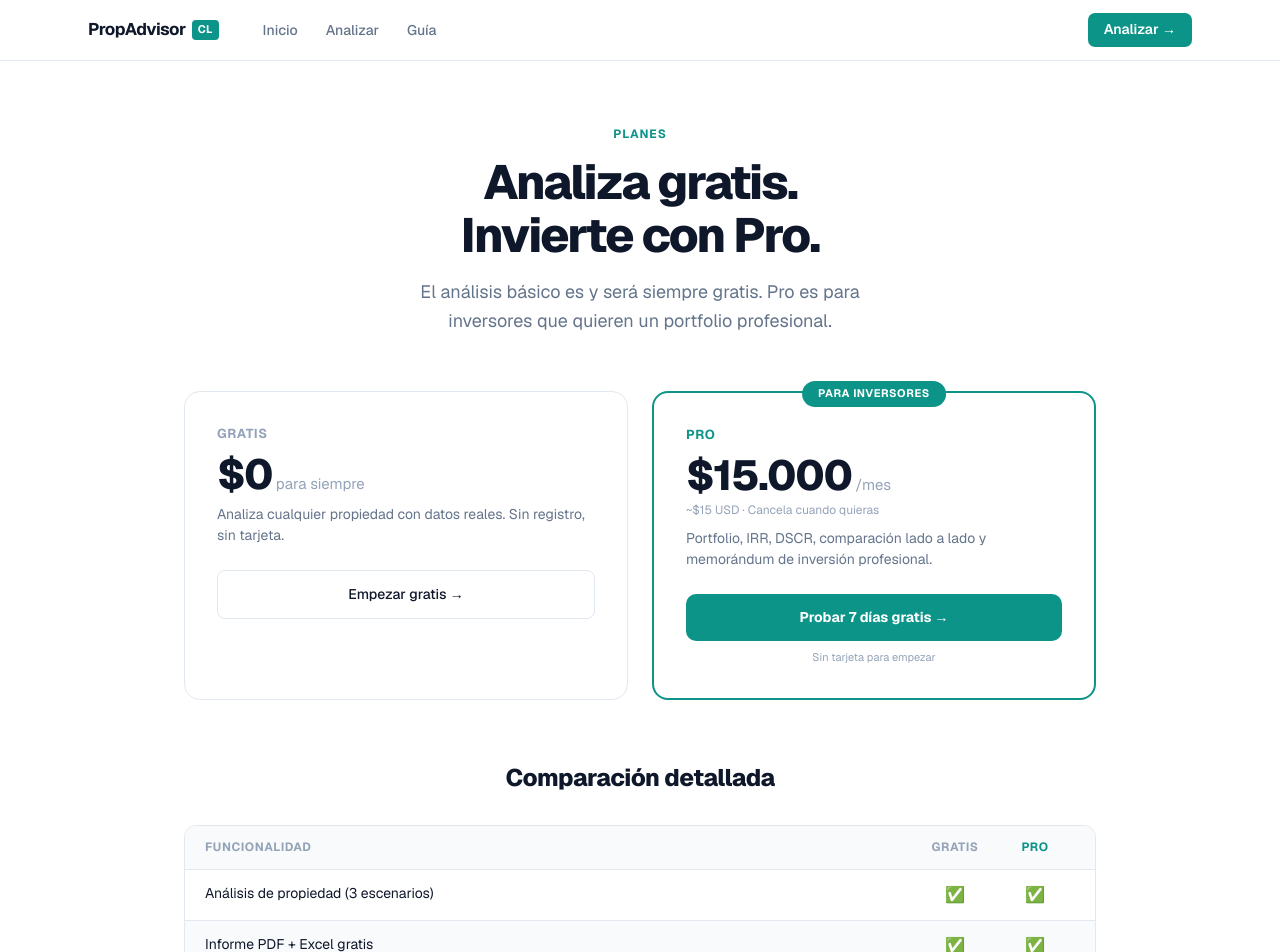
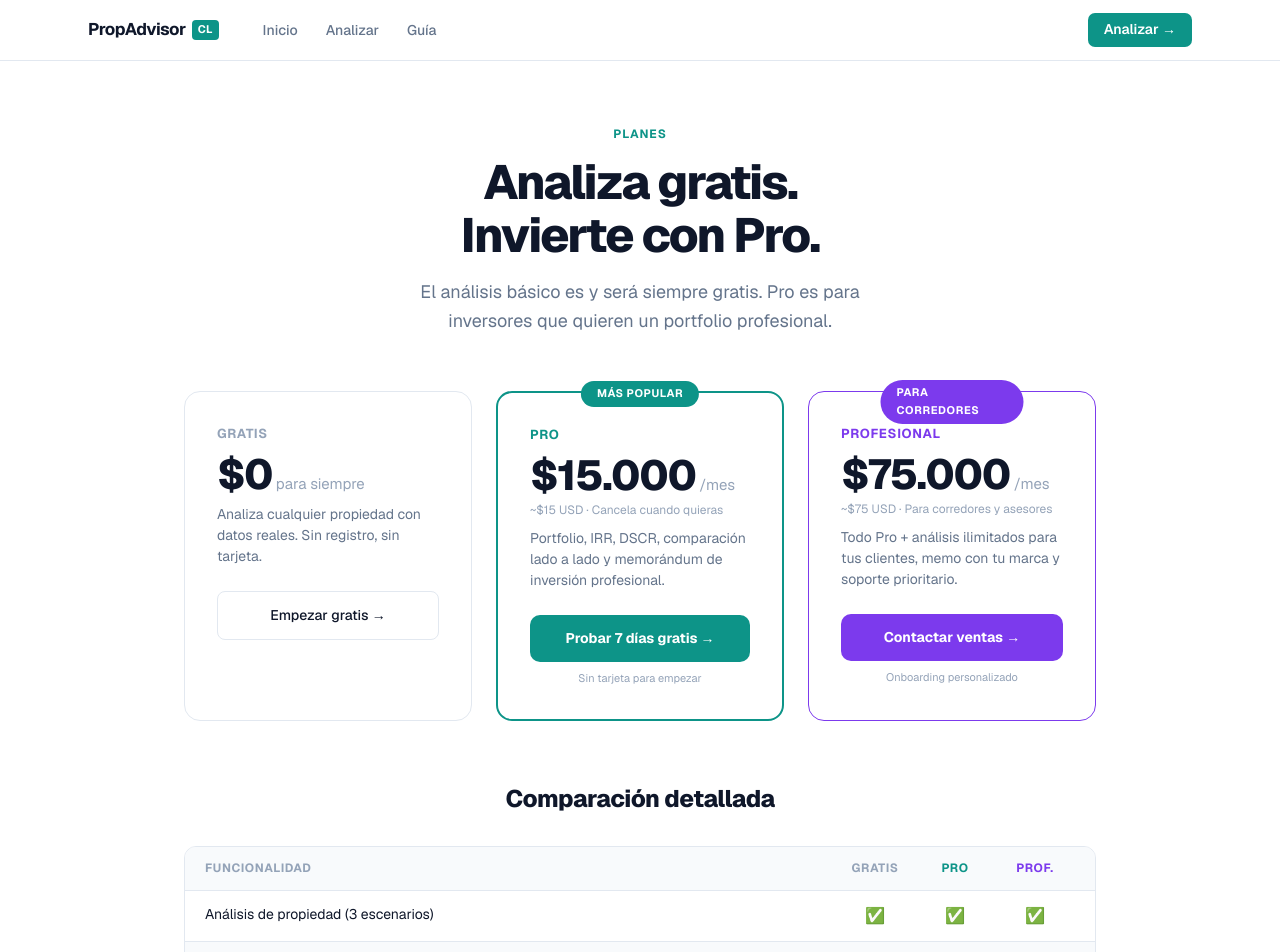
Before and after one commit to Luisfe1993/propadvisor-cl, a Next.js app: page /pricing in a window 1280 px wide. Shown: the top 952 px of the page. Built offline with nearby package versions, Linux system fonts and the light colour scheme; no server answers.

Commit message:
revenue: activate Santiago broker routing, add insurance + broker CTAs, 3-tier pricing, critical evaluation doc

```diff
--- a/app/pricing/page.tsx
+++ b/app/pricing/page.tsx
@@ -5,21 +5,24 @@ import { useState } from "react";
 import { useUser } from "@clerk/nextjs";
 
 const features = [
-  { name: "Análisis de propiedad (3 escenarios)", free: true, pro: true },
-  { name: "Informe PDF + Excel gratis", free: true, pro: true },
-  { name: "Tasas de 8 bancos chilenos", free: true, pro: true },
-  { name: "Datos por comuna (plusvalía, cap rate)", free: true, pro: true },
-  { name: "Contacto con ejecutivo hipotecario", free: true, pro: true },
-  { name: "Guardar propiedades en portfolio", free: false, pro: true },
-  { name: "Comparar hasta 10 propiedades", free: false, pro: true },
-  { name: "Modelar vacancia (0-20%)", free: false, pro: true },
-  { name: "Desglose de gastos (GGCC, seguros, admin)", free: false, pro: true },
-  { name: "Calculadora de impuestos (contribuciones, DFL2)", free: false, pro: true },
-  { name: "IRR (tasa interna de retorno)", free: false, pro: true },
-  { name: "DSCR (cobertura de deuda)", free: false, pro: true },
-  { name: "Cash-on-cash por año", free: false, pro: true },
-  { name: "Dashboard de portfolio", free: false, pro: true },
-  { name: "Memorándum de inversión PDF", free: false, pro: true },
+  { name: "Análisis de propiedad (3 escenarios)", free: true, pro: true, profesional: true },
+  { name: "Informe PDF + Excel gratis", free: true, pro: true, profesional: true },
+  { name: "Tasas de 8 bancos chilenos", free: true, pro: true, profesional: true },
+  { name: "Datos por comuna (plusvalía, cap rate)", free: true, pro: true, profesional: true },
+  { name: "Contacto con ejecutivo hipotecario", free: true, pro: true, profesional: true },
+  { name: "Guardar propiedades en portfolio", free: false, pro: true, profesional: true },
+  { name: "Comparar hasta 10 propiedades", free: false, pro: true, profesional: true },
+  { name: "Modelar vacancia (0-20%)", free: false, pro: true, profesional: true },
+  { name: "Desglose de gastos (GGCC, seguros, admin)", free: false, pro: true, profesional: true },
+  { name: "Calculadora de impuestos (contribuciones, DFL2)", free: false, pro: true, profesional: true },
+  { name: "IRR (tasa interna de retorno)", free: false, pro: true, profesional: true },
+  { name: "DSCR (cobertura de deuda)", free: false, pro: true, profesional: true },
+  { name: "Cash-on-cash por año", free: false, pro: true, profesional: true },
+  { name: "Dashboard de portfolio", free: false, pro: true, profesional: true },
+  { name: "Memorándum de inversión PDF", free: false, pro: true, profesional: true },
+  { name: "Análisis ilimitados para clientes", free: false, pro: false, profesional: true },
+  { name: "Memo con tu marca (white-label)", free: false, pro: false, profesional: true },
+  { name: "Soporte prioritario", free: false, pro: false, profesional: true },
 ];
 
 export default function PricingPage() {
@@ -61,7 +64,7 @@ export default function PricingPage() {
         </div>
 
         {/* Plans grid */}
-        <div style={{ display: "grid", gridTemplateColumns: "repeat(auto-fit, minmax(300px, 1fr))", gap: "24px", marginBottom: "64px" }}>
+        <div style={{ display: "grid", gridTemplateColumns: "repeat(auto-fit, minmax(280px, 1fr))", gap: "24px", marginBottom: "64px" }}>
 
           {/* Free plan */}
           <div style={{ border: "1px solid var(--border)", borderRadius: "16px", padding: "32px", background: "white" }}>
@@ -89,7 +92,7 @@ export default function PricingPage() {
               background: "var(--accent)", color: "white", fontSize: "11px", fontWeight: 700,
               padding: "4px 16px", borderRadius: "9999px", textTransform: "uppercase", letterSpacing: "0.05em",
             }}>
-              Para inversores
+              Más popular
             </div>
             <p style={{ fontSize: "13px", fontWeight: 700, color: "var(--accent)", textTransform: "uppercase", letterSpacing: "0.05em", marginBottom: "8px" }}>Pro</p>
             <div style={{ display: "flex", alignItems: "baseline", gap: "4px", marginBottom: "4px" }}>
@@ -117,6 +120,41 @@ export default function PricingPage() {
               Sin tarjeta para empezar
             </p>
           </div>
+
+          {/* Profesional plan */}
+          <div style={{ border: "1px solid #7C3AED", borderRadius: "16px", padding: "32px", background: "white", position: "relative" }}>
+            <div style={{
+              position: "absolute", top: "-12px", left: "50%", transform: "translateX(-50%)",
+              background: "#7C3AED", color: "white", fontSize: "11px", fontWeight: 700,
+              padding: "4px 16px", borderRadius: "9999px", textTransform: "uppercase", letterSpacing: "0.05em",
+            }}>
+              Para corredores
+            </div>
+            <p style={{ fontSize: "13px", fontWeight: 700, color: "#7C3AED", textTransform: "uppercase", letterSpacing: "0.05em", marginBottom: "8px" }}>Profesional</p>
+            <div style={{ display: "flex", alignItems: "baseline", gap: "4px", marginBottom: "4px" }}>
+              <p style={{ fontSize: "42px", fontWeight: 800, color: "var(--text-primary)", letterSpacing: "-0.04em", lineHeight: 1 }}>$75.000</p>
+              <p style={{ fontSize: "15px", color: "var(--text-muted)" }}>/mes</p>
+            </div>
+            <p style={{ fontSize: "12px", color: "var(--text-muted)", marginBottom: "8px" }}>~$75 USD · Para corredores y asesores</p>
+            <p style={{ fontSize: "14px", color: "var(--text-secondary)", lineHeight: 1.5, marginBottom: "24px" }}>
+              Todo Pro + análisis ilimitados para tus clientes, memo con tu marca y soporte prioritario.
+            </p>
+            <a
+              href="mailto:contacto@propadvisor.site?subject=Plan%20Profesional%20PropAdvisor"
+              style={{
+                display: "block", textAlign: "center", padding: "12px", fontSize: "14px",
+                width: "100%", boxSizing: "border-box",
+                background: "#7C3AED", color: "white", borderRadius: "10px",
+                fontWeight: 700, border: "none", cursor: "pointer",
+                textDecoration: "none", transition: "background 0.15s",
+              }}
+            >
+              Contactar ventas →
+            </a>
+            <p style={{ fontSize: "11px", color: "var(--text-muted)", textAlign: "center", marginTop: "8px" }}>
+              Onboarding personalizado
+            </p>
+          </div>
         </div>
 
         {/* Feature comparison table */}
@@ -126,17 +164,18 @@ export default function PricingPage() {
           </h2>
           <div style={{ border: "1px solid var(--border)", borderRadius: "12px", overflow: "hidden" }}>
             {/* Header */}
-            <div style={{ display: "grid", gridTemplateColumns: "1fr 80px 80px", gap: "0", background: "var(--bg-secondary)", padding: "12px 20px", borderBottom: "1px solid var(--border)" }}>
+            <div style={{ display: "grid", gridTemplateColumns: "1fr 80px 80px 80px", gap: "0", background: "var(--bg-secondary)", padding: "12px 20px", borderBottom: "1px solid var(--border)" }}>
               <p style={{ fontSize: "12px", fontWeight: 700, color: "var(--text-muted)", textTransform: "uppercase", letterSpacing: "0.05em" }}>Funcionalidad</p>
               <p style={{ fontSize: "12px", fontWeight: 700, color: "var(--text-muted)", textTransform: "uppercase", letterSpacing: "0.05em", textAlign: "center" }}>Gratis</p>
               <p style={{ fontSize: "12px", fontWeight: 700, color: "var(--accent)", textTransform: "uppercase", letterSpacing: "0.05em", textAlign: "center" }}>Pro</p>
+              <p style={{ fontSize: "12px", fontWeight: 700, color: "#7C3AED", textTransform: "uppercase", letterSpacing: "0.05em", textAlign: "center" }}>Prof.</p>
             </div>
             {/* Rows */}
             {features.map((f, i) => (
               <div
                 key={f.name}
                 style={{
-                  display: "grid", gridTemplateColumns: "1fr 80px 80px", gap: "0",
+                  display: "grid", gridTemplateColumns: "1fr 80px 80px 80px", gap: "0",
                   padding: "12px 20px",
                   background: i % 2 === 0 ? "white" : "var(--bg-secondary)",
                   borderBottom: i < features.length - 1 ? "1px solid var(--border)" : "none",
@@ -144,6 +183,7 @@ export default function PricingPage() {
               >
                 <p style={{ fontSize: "14px", color: "var(--text-primary)" }}>{f.name}</p>
                 <p style={{ fontSize: "16px", textAlign: "center" }}>{f.free ? "✅" : "—"}</p>
+                <p style={{ fontSize: "16px", textAlign: "center" }}>{f.pro ? "✅" : "—"}</p>
                 <p style={{ fontSize: "16px", textAlign: "center" }}>✅</p>
               </div>
             ))}
--- a/lib/brokerRouting.ts
+++ b/lib/brokerRouting.ts
@@ -58,26 +58,26 @@ export const brokerRoutes: BrokerRoute[] = [
     },
   },
 
-  // ── Example routes (uncomment when signed) ──────────────
+  // ── Santiago (active — routes to fallback until dedicated broker signed) ──
+  {
+    name: "Santiago General",
+    email: process.env.BROKER_NOTIFY_EMAIL || "luisfsande@hotmail.com",
+    match: {
+      city: "santiago",
+    },
+  },
 
-  // {
-  //   name: "Broker Premium Santiago",
-  //   email: "premium@broker.cl",
-  //   match: {
-  //     city: "santiago",
-  //     minScore: 6,
-  //     minPriceUF: 3000,
-  //   },
-  // },
+  // ── Investment leads nationwide (high-intent) ──
+  {
+    name: "Inversiones Nacional",
+    email: process.env.BROKER_NOTIFY_EMAIL || "luisfsande@hotmail.com",
+    match: {
+      purpose: "inversion",
+      minScore: 4,
+    },
+  },
 
-  // {
-  //   name: "Broker Inversiones",
-  //   email: "inversiones@broker.cl",
-  //   match: {
-  //     purpose: "inversion",
-  //   },
-  // },
-
+  // ── South (when broker signed, replace email) ──
   // {
   //   name: "Broker Sur",
   //   email: "sur@broker.cl",
@@ -86,14 +86,7 @@ export const brokerRoutes: BrokerRoute[] = [
   //   },
   // },
 
-  // {
-  //   name: "Broker Costa",
-  //   email: "costa@broker.cl",
-  //   match: {
-  //     city: ["valparaiso", "la_serena"],
-  //   },
-  // },
-
+  // ── North (when broker signed, replace email) ──
   // {
   //   name: "Broker Norte",
   //   email: "norte@broker.cl",
```
Also changed, not shown: app/calcular/page.tsx (+73 -0 lines), 2 other files (tests, documents, lock files or other folders).
